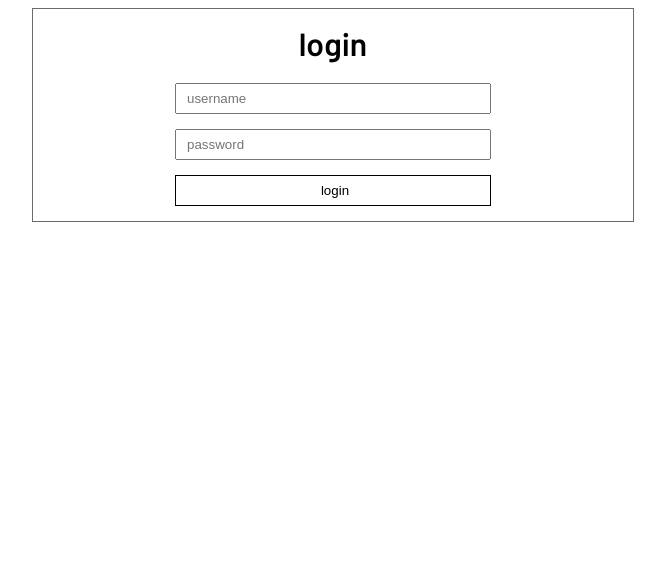
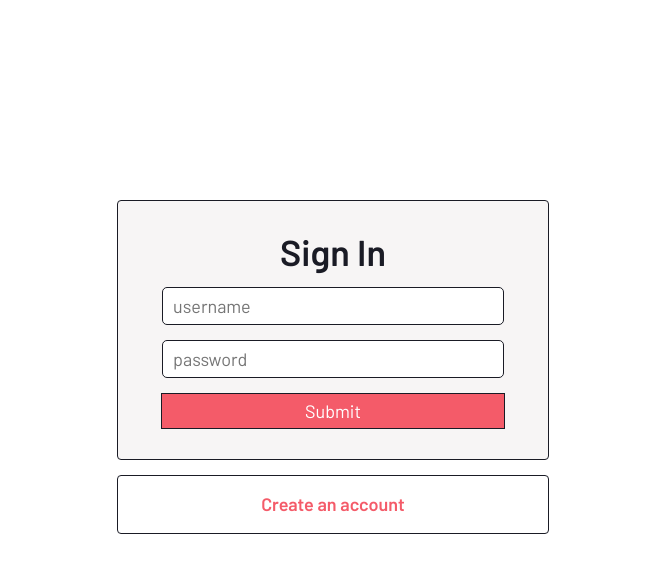
Before and after one commit to trentoncornwall/coachi, a React (Create React App) app in the folder client/: page / in a window 1280 px wide. Shown: the top 572 px of the page, without its empty margins (307-972 px from the left). Built offline with nearby package versions, Linux system fonts and the light colour scheme.

Commit message:
sign in and register UI completed

```diff
--- a/client/package.json
+++ b/client/package.json
@@ -4,16 +4,20 @@
   "private": true,
   "proxy": "http://localhost:3001",
   "dependencies": {
+    "@csstools/normalize.css": "^11.0.1",
+    "@material-ui/icons": "^4.11.2",
     "@testing-library/jest-dom": "^5.11.9",
     "@testing-library/react": "^11.2.5",
     "@testing-library/user-event": "^12.7.1",
     "axios": "^0.21.1",
     "axos": "0.0.1",
     "bootstrap": "^4.6.0",
+    "normalize.css": "^8.0.1",
     "react": "^17.0.1",
     "react-dom": "^17.0.1",
     "react-router-dom": "^5.2.0",
     "react-scripts": "4.0.2",
+    "styled-components": "^5.2.1",
     "web-vitals": "^1.1.0"
   },
   "scripts": {
--- a/client/src/App.js
+++ b/client/src/App.js
@@ -1,7 +1,6 @@
 import React from "react";
 import { BrowserRouter as Router, Route } from "react-router-dom";
 import Home from "./pages/Home";
-import "./style.css";
 
 function App() {
   return (
--- a/client/src/components/SignIn/Login.js
+++ b/client/src/components/SignIn/Login.js
@@ -1,12 +1,76 @@
-import React from "react";
+import React, { useState, useRef } from "react";
+import styled from "styled-components";
 
 export default function Login() {
+  const [username, setUsername] = useState();
+  const [password, setPassword] = useState();
+  const inputUsername = useRef();
+  const inputPassword = useRef();
+
+  const SignIn = (e) => {
+    e.preventDefault();
+    console.log(username, password);
+
+    // TODO  add API to sign in
+  };
   return (
-    <form className="login">
-      <h1> login</h1>
-      <input placeholder="username" />
-      <input placeholder="password" type="password" />
-      <button>login </button>
-    </form>
+    <>
+      <LoginForm onSubmit={SignIn}>
+        <Header>Sign In</Header>
+        <Input
+          ref={inputUsername}
+          placeholder="username"
+          onChange={() => setUsername(inputUsername.current.value)}
+        />
+        <Input
+          ref={inputPassword}
+          placeholder="password"
+          type="password"
+          onChange={() => setPassword(inputPassword.current.value)}
+        />
+        <Button type="submit">Submit</Button>
+      </LoginForm>
+    </>
   );
 }
+const LoginForm = styled.form`
+  display: flex;
+  justify-content: center;
+  align-items: center;
+  flex-direction: column;
+`;
+
+const Input = styled.input`
+  width: 100%;
+  max-width: 20rem;
+  height: 2em;
+  padding: 0px 10px;
+  margin-bottom: 15px;
+  font-size: 1em;
+  border: 1px var(--dark) solid;
+  border-radius: 5px;
+  :focus {
+    border: 2px solid var(--secondary);
+  }
+`;
+
+const Button = styled.button`
+  width: 100%;
+  max-width: 21.5rem;
+  height: 2em;
+  font-size: 1em;
+  margin: 0px 0px 15px 0px;
+  color: var(--white);
+  background-color: var(--accent);
+  border: 1px var(--dark) solid;
+  :hover {
+    cursor: pointer;
+    opacity: 0.9;
+    background-color: var(--accent);
+  }
+`;
+
+const Header = styled.h1`
+  margin: 15px 0px;
+  color: var(--dark);
+`;
--- /dev/null
+++ b/client/src/components/SignIn/Register.js
@@ -0,0 +1,104 @@
+import React, { useState, useRef } from "react";
+import styled from "styled-components";
+
+export default function Register() {
+  //TODO add API to register new users
+
+  const [username, setUsername] = useState();
+  const [firstName, setFirstName] = useState();
+  const [lastName, setLastName] = useState();
+  const [password, setPassword] = useState();
+  const [verify, setVerify] = useState();
+  const inputUsername = useRef();
+  const inputFirstName = useRef();
+  const inputLastNamme = useRef();
+  const inputPassword = useRef();
+  const inputVerify = useRef();
+
+  const registerUser = (e) => {
+    e.preventDefault();
+    console.log({
+      username: username,
+      first: firstName,
+      last: lastName,
+      password: password,
+      verify: verify,
+    });
+  };
+
+  return (
+    <RegisterForm onSubmit={registerUser}>
+      <Header>Register</Header>
+      <Input
+        ref={inputUsername}
+        onChange={() => setUsername(inputUsername.current.value)}
+        placeholder="username"
+      />
+      <Input
+        ref={inputFirstName}
+        onChange={() => setFirstName(inputFirstName.current.value)}
+        placeholder="first name"
+      />
+      <Input
+        ref={inputLastNamme}
+        onChange={() => setLastName(inputLastNamme.current.value)}
+        placeholder="last name"
+      />
+      <Input
+        ref={inputPassword}
+        onChange={() => setPassword(inputPassword.current.value)}
+        placeholder="password"
+        type="password"
+      />
+      <Input
+        ref={inputVerify}
+        onChange={() => setVerify(inputVerify.current.value)}
+        placeholder="password"
+        type="password"
+      />
+      <Button type="submit">Register</Button>
+    </RegisterForm>
+  );
+}
+
+const RegisterForm = styled.form`
+  display: flex;
+  justify-content: center;
+  align-items: center;
+  flex-direction: column;
+`;
+
+const Input = styled.input`
+  width: 100%;
+  max-width: 20rem;
+  height: 2em;
+  padding: 0px 10px;
+  margin-bottom: 15px;
+  font-size: 1em;
+  border: 1px var(--dark) solid;
+  border-radius: 5px;
+  :focus {
+    border: 2px solid var(--secondary);
+  }
+`;
+
+const Button = styled.button`
+  width: 100%;
+  max-width: 21.5rem;
+  height: 2em;
+  font-size: 1em;
+  margin: 0px 0px 15px 0px;
+  color: var(--white);
+  background-color: var(--accent);
+  border: 1px var(--dark) solid;
+  :hover {
+    cursor: pointer;
+    opacity: 0.9;
+    background-color: var(--accent);
+  }
+`;
+
+const Header = styled.h1`
+  margin: 15px 0px;
+  color: var(--dark);
+`;
--- /dev/null
+++ b/client/src/components/SignIn/Switch.js
@@ -0,0 +1,19 @@
+import React from "react";
+import styled from "styled-components";
+
+export default function Switch({ register, changeView }) {
+  return register ? (
+    <Selector onClick={changeView}> Already have an account?</Selector>
+  ) : (
+    <Selector onClick={changeView}> Create an account</Selector>
+  );
+}
+
+const Selector = styled.p`
+  font-weight: bold;
+  color: var(--accent);
+  :hover {
+    opacity: 0.8;
+    cursor: pointer;
+  }
+`;
--- a/client/src/components/SignIn/index.js
+++ b/client/src/components/SignIn/index.js
@@ -1,10 +1,46 @@
-import React from "react";
-import Login from "./Login.js";
-import "./style.css";
+import React, { useState } from "react";
+import Login from "./Login";
+import Switch from "./Switch";
+import Register from "./Register";
+import styled from "styled-components";
+
 export default function SignIn() {
+  const [register, setRegister] = useState();
+
+  const createAccount = () => {
+    setRegister(!register);
+  };
+
   return (
-    <div className="panel">
-      <Login />
-    </div>
+    <>
+      <Panel>{register ? <Register /> : <Login />}</Panel>
+      <NewUserPanel>
+        <Switch register={register} changeView={createAccount} />
+      </NewUserPanel>
+    </>
   );
 }
+
+const Panel = styled.div`
+  background-color: var(--light);
+  padding: 15px;
+  height: auto;
+  width: 30vw;
+  min-width: 400px;
+  margin: 25vh auto 0;
+  border: 1px var(--dark) solid;
+  border-radius: 4px;
+`;
+
+const NewUserPanel = styled.div`
+  background-color: var(--white);
+  padding: 0px 15px;
+  height: auto;
+  width: 30vw;
+  min-width: 400px;
+  margin: 15px auto 0;
+  border: 1px var(--dark) solid;
+  border-radius: 4px;
+  display: flex;
+  justify-content: center;
+`;
--- a/client/src/components/SignIn/style.css
+++ b/client/src/components/SignIn/style.css
@@ -1,4 +1,4 @@
-.panel {
+/* .panel {
   margin: auto;
   min-width: 400px;
   max-width: 600px;
@@ -33,4 +33,4 @@ button {
   margin-bottom: 15px;
   background-color: white;
   border: 1px black solid;
-}
+} */
--- a/client/src/index.js
+++ b/client/src/index.js
@@ -2,6 +2,8 @@ import React from "react";
 import ReactDOM from "react-dom";
 import App from "./App";
 import * as serviceWorker from "./serviceWorker";
+import "normalize.css";
+import "./style.css";
 
 ReactDOM.render(<App />, document.getElementById("root"));
 
--- a/client/src/pages/Home.js
+++ b/client/src/pages/Home.js
@@ -1,41 +1,22 @@
-import React, { useState, useRef } from "react";
+import React from "react";
 import SignIn from "../components/SignIn/";
-import api from "../util/api";
 
 export default function Home() {
-  const [username, setusername] = useState(null);
-  const [password, setPassword] = useState(null);
-  const inputName = useRef();
-  const inputPassword = useRef();
+  //TODO add global state
+  //TODO add API to check user
+  // const submit = (e) => {
+  //   e.preventDefault();
+  //   console.log(`username: ${username}, password: ${password}`);
 
-  const submit = (e) => {
-    e.preventDefault();
-    console.log(`username: ${username}, password: ${password}`);
-
-    api
-      .userLogin({ username: username, password: password })
-      .then((res) => console.log(res))
-      .catch((err) => console.log(err));
-  };
+  //   api
+  //     .userLogin({ username: username, password: password })
+  //     .then((res) => console.log(res))
+  //     .catch((err) => console.log(err));
+  // };
 
   return (
-    <div>
+    <>
       <SignIn />
-      {/* <form onSubmit={submit}>
-        <input
-          ref={inputName}
-          onChange={() => setusername(inputName.current.value)}
-        />
-        <input
-          ref={inputPassword}
-          type="password"
-          onChange={() => setPassword(inputPassword.current.value)}
-        />
-        <button> button </button>
-      </form>
-      <button onClick={() => api.userCheck().then((user) => console.log(user))}>
-        check user
-      </button> */}
-    </div>
+    </>
   );
 }
--- a/client/src/style.css
+++ b/client/src/style.css
@@ -1,4 +1,23 @@
 @import url("https://fonts.googleapis.com/css2?family=Barlow:wght@100;200;300;400;600&display=swap");
 .app {
   font-family: "Barlow", sans-serif;
+  font-size: 18px;
 }
+/*
+BLACK:  #1A1B25
+WHITE:  #FBFFFE
+STEEL BLUE: #427AA1
+GREEN: #679436
+ACID: A5BE00
+
+
+*/
+:root {
+  --dark: #1a1b25;
+  --light: #f7f5f5;
+  --white: #ffffff;
+  --primary: #dddddf;
+  --secondary: #f0c808;
+  --accent: #f45b69;
+  background-color: var(--white);
+}
```
Also changed, not shown: client/src/pages/Register.js (deleted, +0 -53 lines), 2 other files (tests, documents, lock files or other folders).
